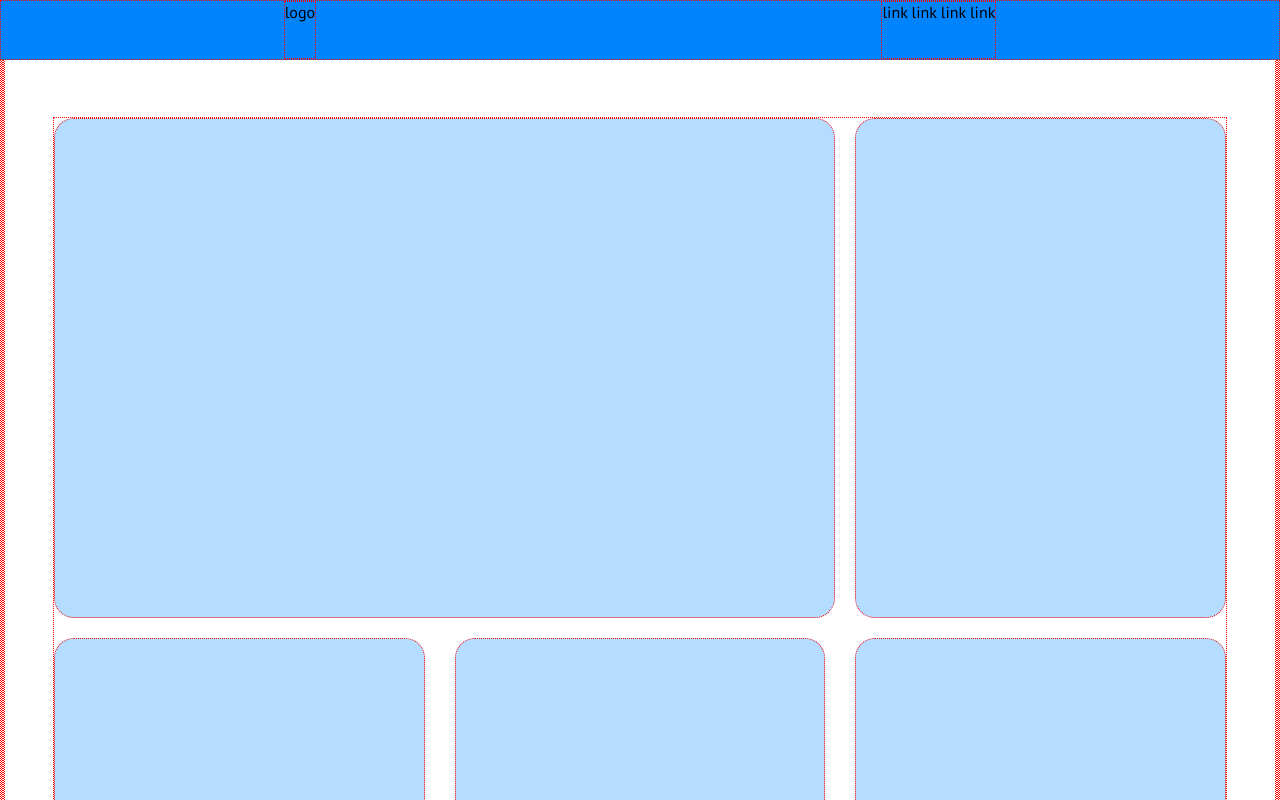
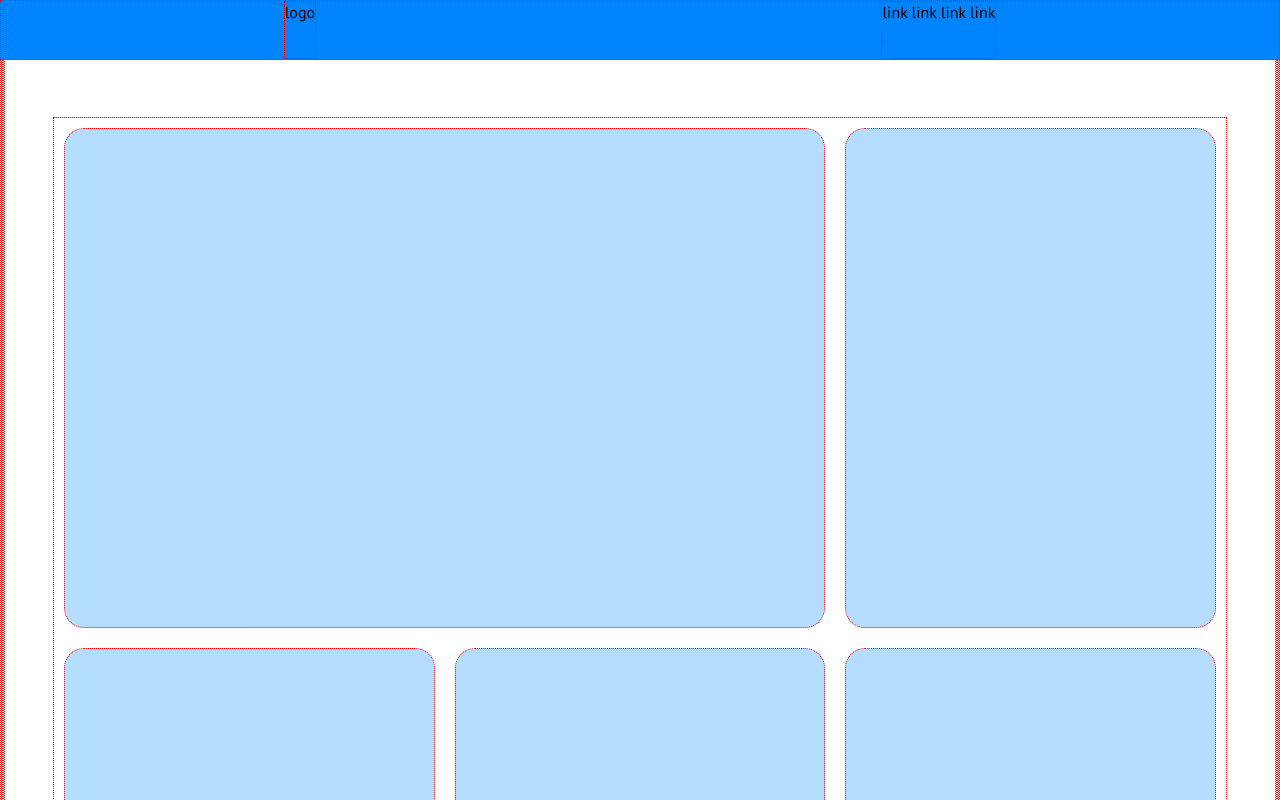
Before and after one commit to fedepaloz/htmlcss-responsive-layout, a plain HTML site: page index.html in a window 1280 px wide. Shown: the top 800 px of the page. Drawn offline with Linux system fonts and the light colour scheme.

Commit message:
first section margin fixed

```diff
--- a/css/style.css
+++ b/css/style.css
@@ -53,7 +53,7 @@ body {
     .row {
         display: flex;
         flex-wrap: wrap;
-        justify-content: space-between;
+
 
     }
 
@@ -63,9 +63,10 @@ body {
         background-color: #B5DDFF;
         border-radius: 20px;
         margin-bottom: 20px;
+
     }
 
-
+#navbar-header-big{display: none;}
 
     /* sezione strategic planning con sfondo viola */
 
@@ -102,6 +103,7 @@ body {
         height: 500px;
         width: 100%;
         border-radius: 20px;
+
     }
 
     /* sezione about */
@@ -133,10 +135,12 @@ body {
 @media screen and (min-width:768px) {
     #demo .col {
         width: calc(100% / 3 - 20px);
+       margin: 10px;
     }
 
     #demo .col:first-child {
-        width: calc(100% / 3 * 2);
+        width: calc(100% / 3 * 2 - 20px);
+        margin: 10px;
     }
 
     #benefits .col {
@@ -153,4 +157,6 @@ body {
     #navbar-header-small {
         display: none;
     }
+
+    #navbar-header-big{display: block;}
 }
--- a/index.html
+++ b/index.html
@@ -30,7 +30,7 @@
         <section id="demo">
             <div class="container">
                 <div class="row">
-                    <div class="col ">
+                    <div class="col">
 
                     </div>
                     <div class="col">
@@ -43,6 +43,7 @@
 
                     </div>
                     <div class="col">
+
                     </div>
                 </div>
             </div>
@@ -84,7 +85,6 @@
                     <div class="col"></div>
                     <div class="col"></div>
                     <div class="col"></div>
-                    <div class="col"></div>
                 </div>
             </div>
         </section>
@@ -92,11 +92,11 @@
         <!-- 5 sezione about us -->
         <section id="about">
             <div class="container">
-               <div class="row">
-                   <div class="col"></div>
-                   <div class="col"></div>
+                <div class="row">
+                    <div class="col"></div>
+                    <div class="col"></div>
 
-               </div>
+                </div>
             </div>
         </section>
 
```
